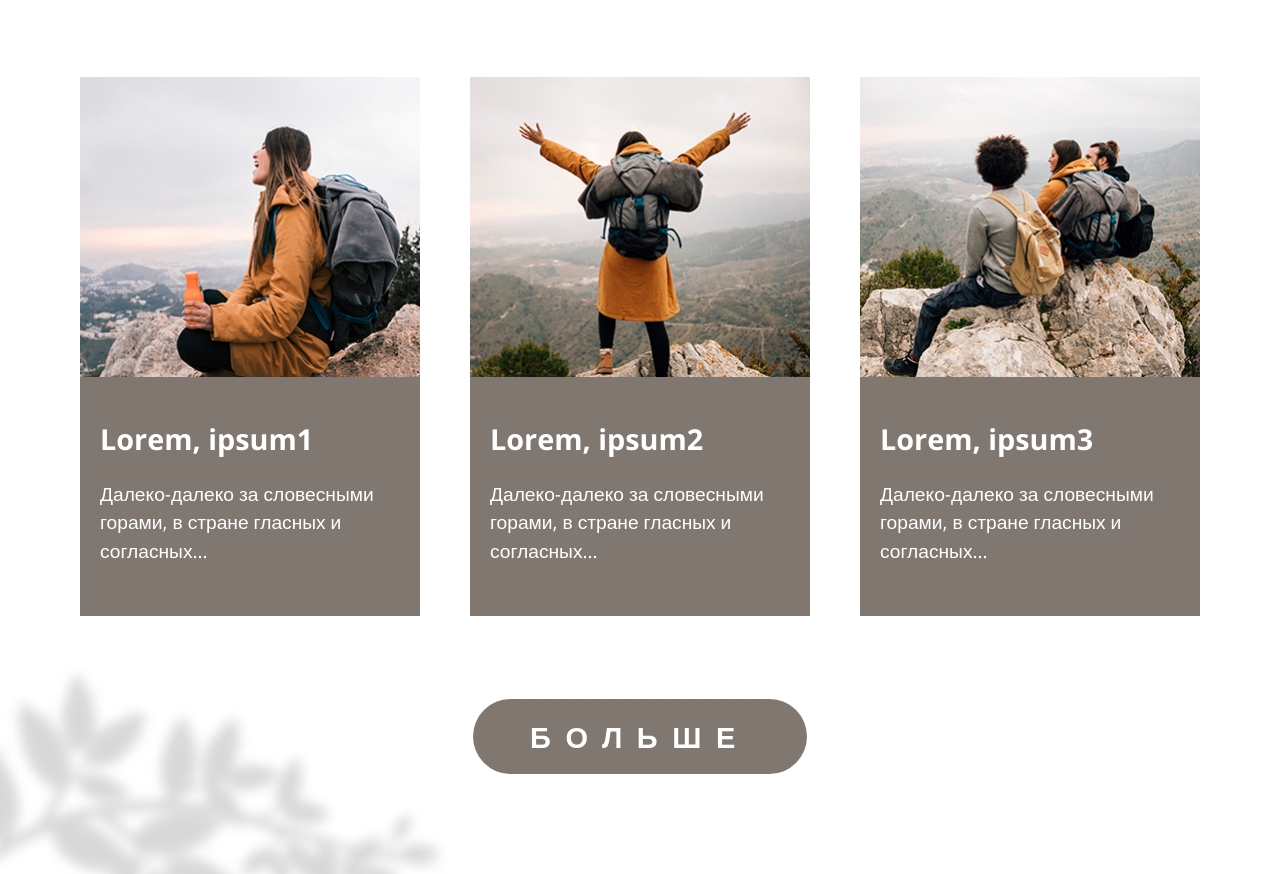
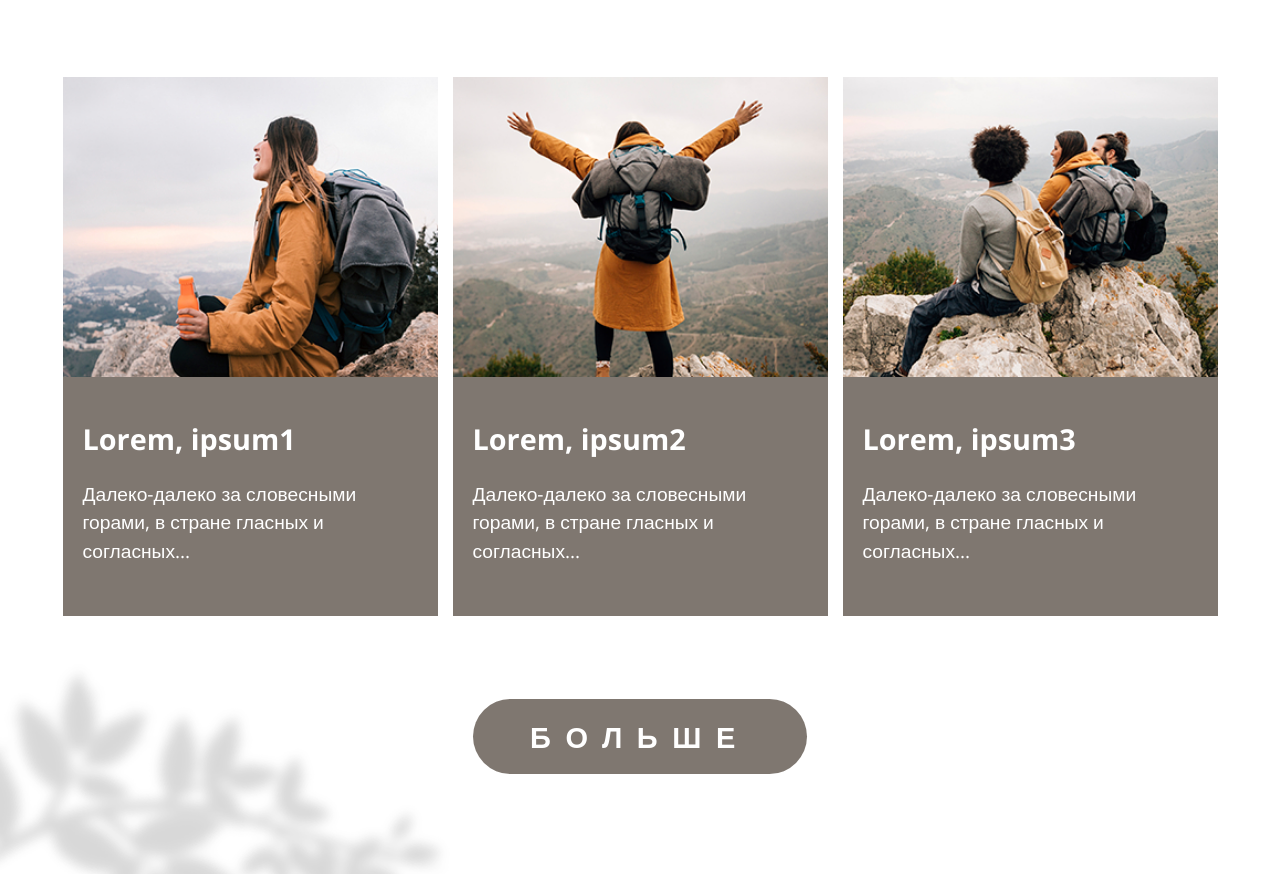
Before and after one commit to valekutce/Platina, a plain HTML site: page index.html in a window 1280 px wide. Shown: the part 1406-2280 px from the top of the page. Drawn offline with nearby package versions, Linux system fonts and the light colour scheme; a script that the page names is missing.

Commit message:
Update style.css

```diff
--- a/css/style.css
+++ b/css/style.css
@@ -189,7 +189,7 @@ main {
   transition: 1s;
 }
 .lets__block {
-  width: 340px;
+  width: 375px;
   max-width: 95%;
   min-height: 530px;
   margin: auto;
```
